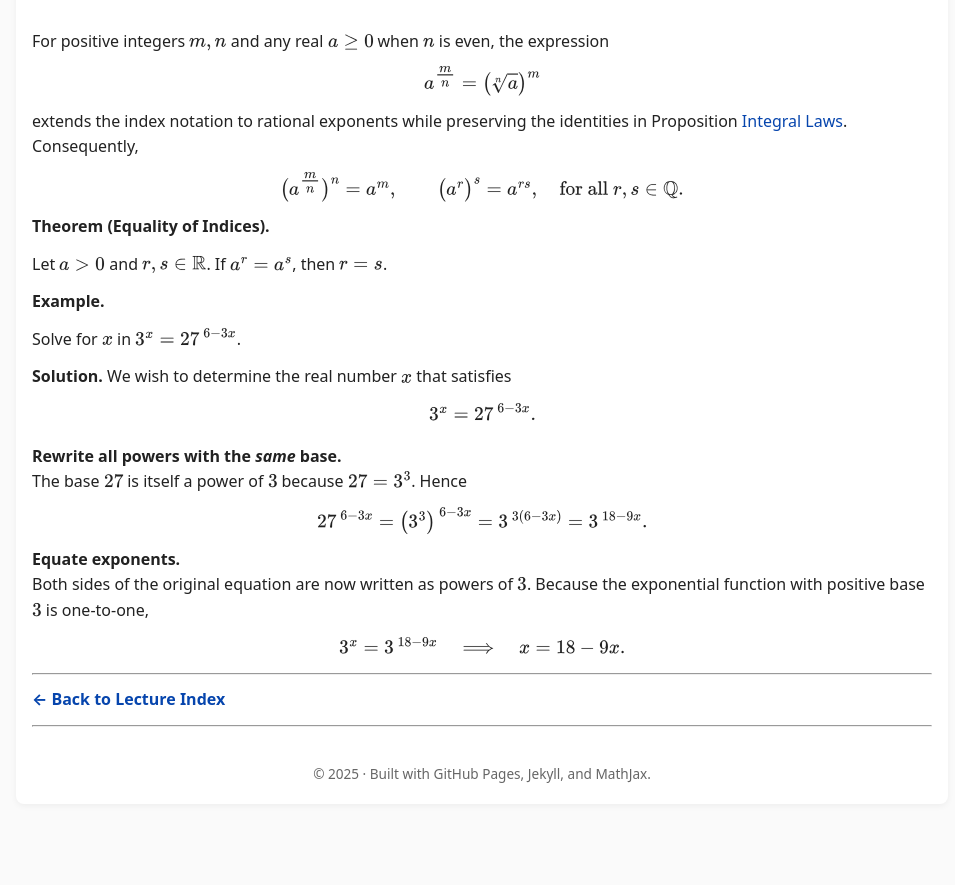
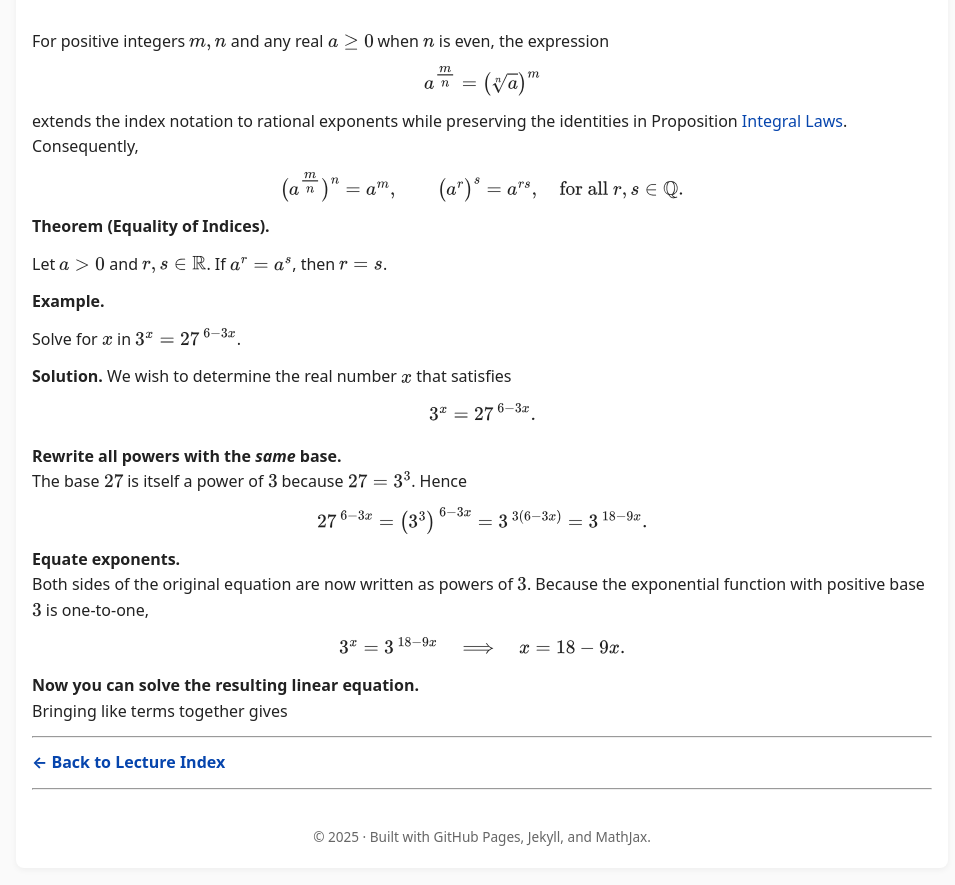
Before and after one commit to SaleemKamaludin/SaleemKamaludin.github.io, a Jekyll site: the page built from courses/math-1115/lecture-notes/lecture3.md, in a window 1280 px wide and 900 px high, scrolled down 1536 px. Shown: the top 885 px of the window, without its empty margins (158-1113 px from the left). Built offline with Jekyll 4.4.1, drawn with Linux system fonts in a browser that asks for light colours; before the commit the page ends 2372 px from its top, so only the background shows below that.

Commit message:
Update lecture3.md

```diff
--- a/courses/math-1115/lecture-notes/lecture3.md
+++ b/courses/math-1115/lecture-notes/lecture3.md
@@ -214,6 +214,12 @@ To ensure consistency, these operations must be performed in a **specific order*
   x = 18 - 9x. \)
 </p>
 
+<p style="margin-top:0.75rem;">
+  <strong>Now you can solve the resulting linear equation.</strong><br>
+  Bringing like terms together gives
+</p>
+
+
 
 ---
 
```
